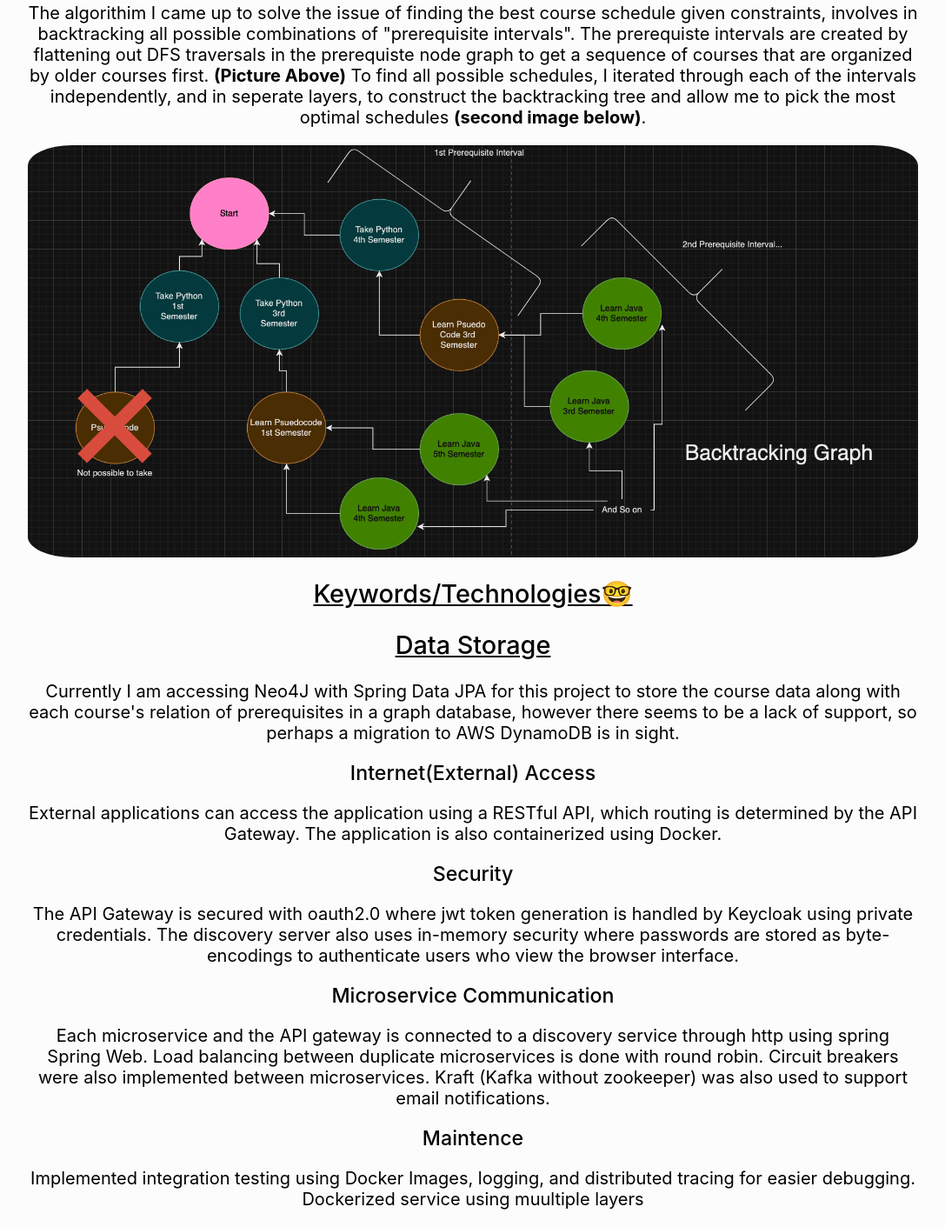
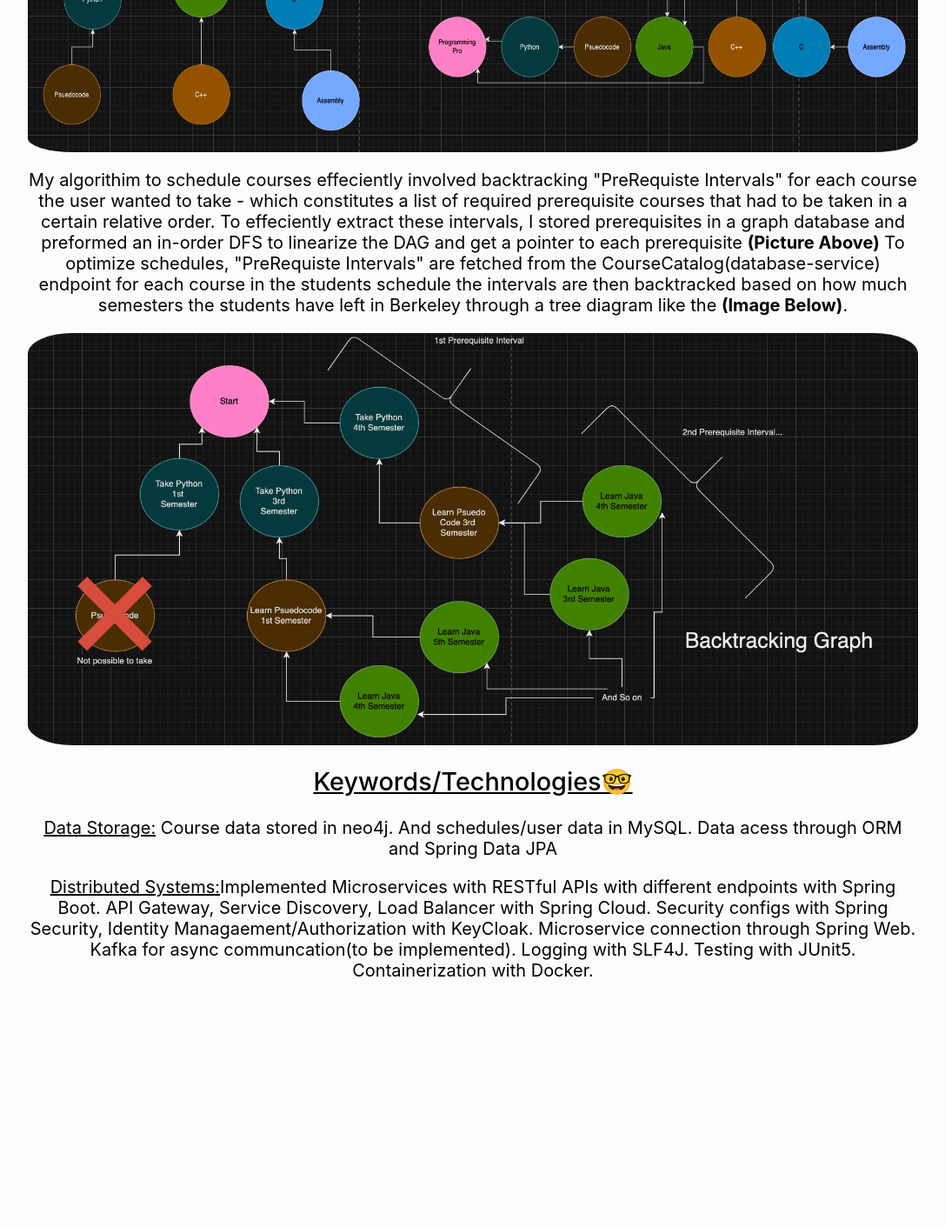
Before and after one commit to Nj123321/Website, a plain HTML site: page html/amazonLITE.html in a window 1280 px wide. Shown: the part 1485-2896 px from the top of the page at 87% size, without its empty margins (96-1183 px from the left). After the commit the page ends 2633 px from the top, so only its background shows below. Drawn offline with nearby package versions, Linux system fonts and the light colour scheme.

Commit message:
cool description

```diff
--- a/html/amazonLITE.html
+++ b/html/amazonLITE.html
@@ -31,41 +31,35 @@
         </p>
 
         <h1><u>Motivation</u></h1>
-        <p> Often times, as students, it is daunting to decide what classes to schedule. Students have to decide what courses to take, when to take it,
-            and to ensure that all requirements are filled so they can safely enroll in the class. To simply this process, I created an backtracking algorithim to automate the
-            process of evenly distributing your workload, making sure prerequistes are taken, and making sure courses are taken by certain deadlines.
+        <p> As a former student, I realize how daunting it is to decide what classes to schedule. We have to decide what courses to take, when to take it,
+            and to ensure that all prerequisites are taken. And if change to the schedule is made, commonly the entire schedule has to be restructured. To simply this process, I created a scheduling backend service with a backtracking algorithim to help automate
+            this porcess of course scheduling so that optimal schedules can be easily found and fit for
+            <br><u>Features:</u>
+            <br><b>-x-</b> Students can create multiple draft schedules from course catalog
+            <br><b>-x-</b> Students can optimize schedules to spread out difficulty, ensure prerequisites are taken, and that the prerequsites are taken relatively sequentially with a click of a button
+            <br><b>-x-</b> Students can specify a course has to be taken at semester _, which the optimizer will respect
+            <br><u>Features to implement:</u>
+            <br><b>-x-</b> Backend service to schedule classes in schedule when draft schedule is exported
+            <br><b>-x-</b> Students can impose a course has to be taken by semester _.
         </p>
 
-
-        <h1><u>My Solution</u></h1>
+        <h1><u>A Solution(In-Depth Algorithim)</u></h1>
         <img class="new-centered-image" id="announce" src="../images/Projects/amazonLITE/DagGraph.png">
-        <p> The algorithim I came up to solve the issue of finding the best course schedule given constraints, involves in backtracking all possible combinations of "prerequisite intervals".
-            The prerequiste intervals are created by flattening out DFS traversals in the prerequiste node graph to get a sequence of courses that are organized by older courses first. <b>(Picture Above)</b>
-            To find all possible schedules, I iterated through each of the intervals independently, and in seperate layers, to construct the backtracking tree and allow me to pick
-            the most optimal schedules <b>(second image below)</b>.
+        <p> My algorithim to schedule courses effeciently involved backtracking "PreRequiste Intervals" for each course the user wanted to take - which constitutes a list
+            of required prerequisite courses that had to be taken in a certain relative order. To effeciently extract these intervals, I stored prerequisites in a graph database
+            and preformed an in-order DFS to linearize the DAG and get a pointer to each prerequisite <b>(Picture Above)</b>
+            To optimize schedules, "PreRequiste Intervals" are fetched from the CourseCatalog(database-service) endpoint for each course in the students schedule
+            the intervals are then backtracked based on how much semesters the students have left in Berkeley through a tree diagram like the <b>(Image Below)</b>.
         </p>
         <img class="curr_score_graph" src="../images/Projects/amazonLITE/BacktrackingGraph.png" alt>
 
         <h1><u>Keywords/Technologies🤓</u></h1>
-        <h1><u>Data Storage</u></h1>
-        <p> Currently I am accessing Neo4J with Spring Data JPA for this project to store the course data along with each course's relation of prerequisites in a graph database, however there seems to
-            be a lack of support, so perhaps a migration to AWS DynamoDB is in sight.
+        <p><u>Data Storage:</u> Course data stored in neo4j. And schedules/user data in MySQL. Data acess through ORM and Spring Data JPA
         </p>
-        <h2>Internet(External) Access</h2>
-        <p> External applications can access the application using a RESTful API, which routing is determined by the API Gateway. The application is also containerized using
-            Docker.
-        </p>
-        <h2>Security</h2>
-        <p> The API Gateway is secured with oauth2.0 where jwt token generation is handled by Keycloak using private credentials.
-            The discovery server also uses in-memory security where passwords are stored as byte-encodings to authenticate users who view the browser interface.
-        </p>
-        <h2>Microservice Communication</h2>
-        <p> Each microservice and the API gateway is connected to a discovery service through http using spring Spring Web. Load balancing between duplicate microservices is done with round robin. Circuit breakers were also
-            implemented between microservices. Kraft (Kafka without zookeeper) was also used to support
-            email notifications.
-        </p>
-        <h2>Maintence</h2>
-        <p> Implemented integration testing using Docker Images, logging, and distributed tracing for easier debugging. Dockerized service using muultiple layers
+        <p> <u>Distributed Systems:</u>Implemented Microservices with RESTful APIs with different endpoints with Spring Boot. API Gateway,
+            Service Discovery, Load Balancer with Spring Cloud. Security configs with Spring Security, Identity Managaement/Authorization with KeyCloak.
+            Microservice connection through Spring Web. Kafka for async communcation(to be implemented). Logging with SLF4J. Testing with JUnit5. Containerization
+            with Docker.
         </p>
 
     </section>
```
Also changed, not shown: 1 other file.
